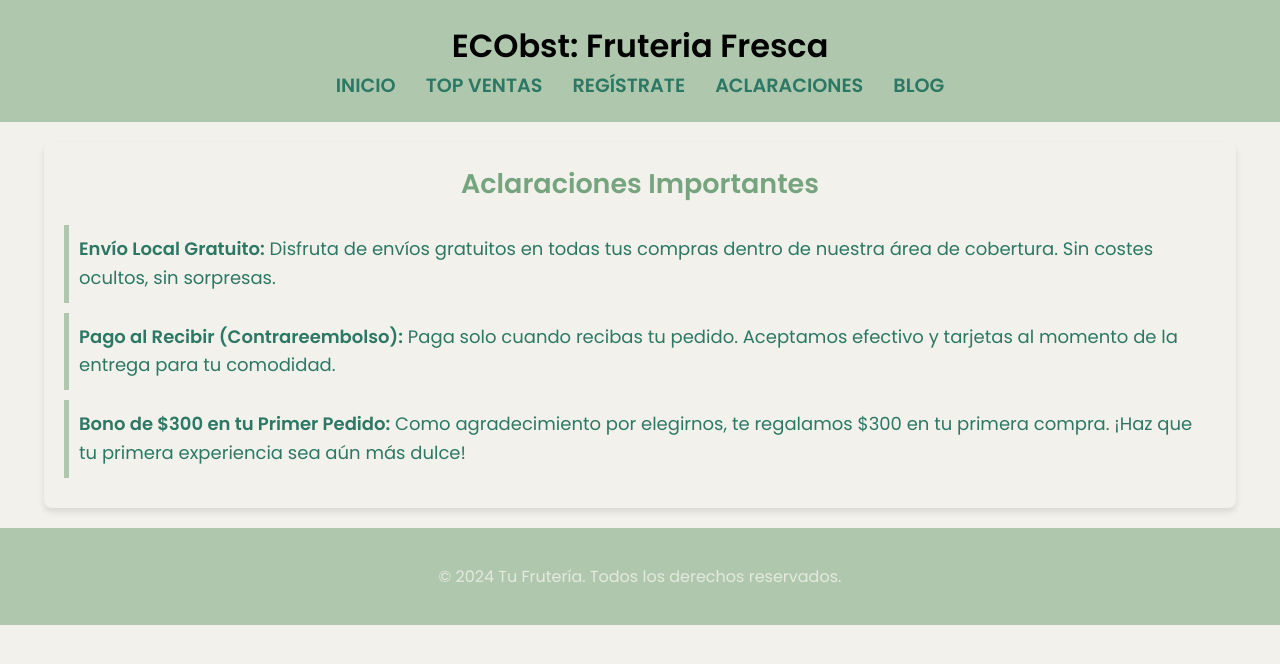
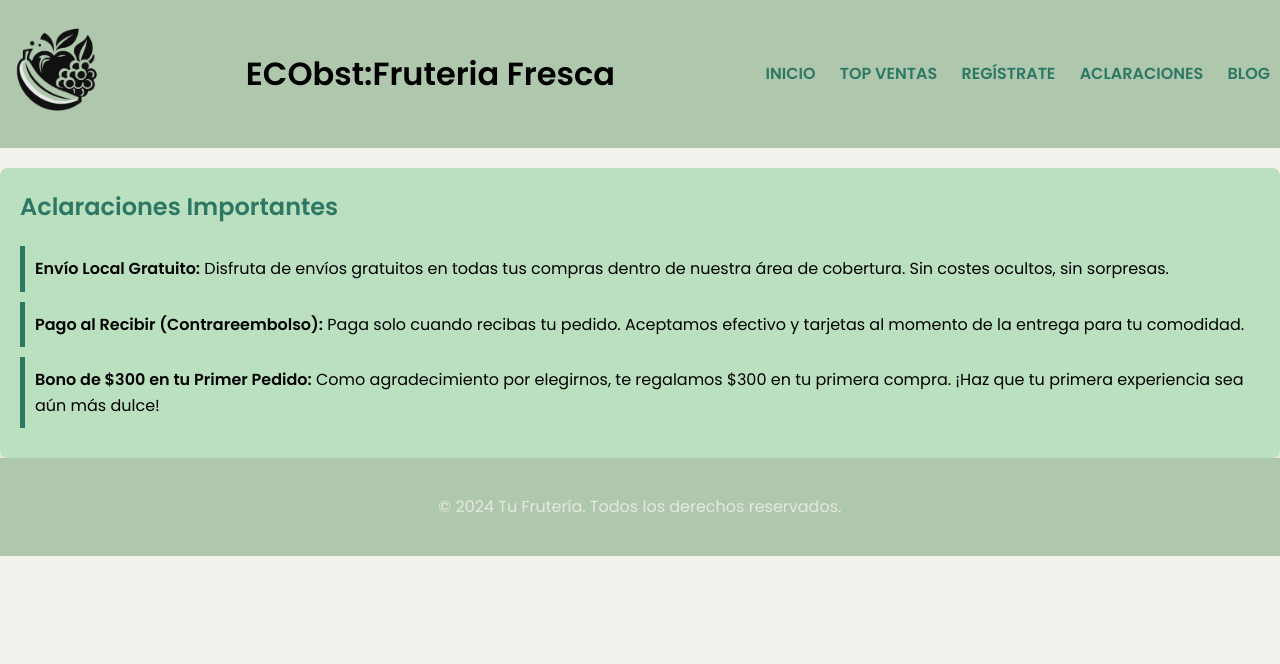
Before and after one commit to blaucherry/ProyectoWEB2024-2, a PHP site: page /atencion.html in a window 1280 px wide. Shown: the top 664 px of the page. Run offline with PHP 8.4, Linux system fonts and the light colour scheme.

Commit message:
Paginas HTML
Cambios de la barra de navegacion en las 4 paginas HTML

```diff
--- a/Equipo1/atencion.css
+++ b/Equipo1/atencion.css
@@ -10,7 +10,6 @@
     --contrast-color: #2C7865;
 }
 
-/* Reset básico para algunos elementos */
 body, h1, h2, ul, li {
     margin: 0;
     padding: 0;
@@ -23,10 +22,9 @@
     color: var(--dark-color);
 }
 
-header {
-    background-color: var(--primary-color);
+header{
+    background-color: #AFC8AD;
     padding: 20px 0;
-    text-align: center;
 }
 
 .caja {
@@ -45,28 +43,30 @@
 }
 
 nav ul {
+    padding: 0;
     list-style: none;
-    display: flex;
-    justify-content: center;
 }
 
 nav li {
-    margin: 0 15px;
+    display: inline;
+    margin: 0 10px;
 }
 
 nav a {
     text-decoration: none;
-    color: var(--contrast-color);
+    color: #2C7865;
     font-weight: bold;
     text-transform: uppercase;
-    font-size: 1.2rem;
-    transition: color 0.3s ease;
+    white-space: nowrap;
 }
 
-nav a:hover {
+
+nav a:hover{
     color: var(--backgrounds-color);
     text-decoration: underline;
+
 }
+
 
 .main {
     padding: 20px;
--- a/Equipo1/atencion.html
+++ b/Equipo1/atencion.html
@@ -3,56 +3,29 @@
 <head>
     <meta charset="UTF-8">
     <title>Aclaraciones</title>
-    <link rel="stylesheet" href="atencion.css"> <!-- Asegúrate de tener tu archivo de estilos CSS en la misma carpeta o ajustar la ruta -->
-    <style>
-        /* Estilos directamente en el documento para demostración */
-        body {
-            font-family: 'Poppins', sans-serif;
-            margin: 0;
-            padding: 0;
-            background-color: #F2F1EB;
-        }
+    <link rel="stylesheet" href="atencion.css">
 
-        .aclaraciones {
-            background-color: #F2F1EB;
-            padding: 20px;
-            margin: 20px auto;
-            width: 90%;
-            border-radius: 8px;
-            box-shadow: 0 4px 6px rgba(0, 0, 0, 0.1);
-            color: #2C7865;
-            font-size: 18px;
-        }
-
-        .aclaraciones h2 {
-            text-align: center;
-            color: #75A47F;
-        }
-
-        .aclaraciones ul {
-            list-style: none;
-            padding: 0;
-        }
-
-        .aclaraciones li {
-            margin-bottom: 10px;
-            padding: 10px;
-            border-left: 5px solid #AFC8AD;
-        }
-    </style>
 </head>
 <body>
     <header>
-        <h1>ECObst: Fruteria Fresca</h1>
+        <div class="caja">
+
+            <div class="logo">
+                <img src="image/logo.png" alt="Logo">
+            </div>
+            <h1 class="titulo-principal">ECObst:Fruteria Fresca</h1>
             <nav>
                 <ul>
                     <li><a href="index.html">Inicio</a></li>
                     <li><a href="productos.html">Top Ventas</a></li>
                     <li><a href="registro.html">Regístrate</a></li>
                     <li><a href="atencion.html">Aclaraciones</a></li>
-                <li><a href="blog.html">Blog</a></li>
+                    <li><a href="index.html#blog">Blog</a></li>
                 </ul>
             </nav>
+        </div>
+
+
     </header>
 
     <main>
--- a/Equipo1/index.html
+++ b/Equipo1/index.html
@@ -5,7 +5,7 @@
 
         <meta charset="UTF-8">
         <title>ECObst: Fruta Fresca</title>
-
+        <!--link rel="stylesheet" href="reset.css"-->
         <link rel="stylesheet" href="style.css">
 
     </head>
@@ -18,7 +18,7 @@
                 <div class="logo">
                     <img src="image/logo.png" alt="Logo">
                 </div>
-
+                <h1 class="titulo-principal">ECObst:Fruteria Fresca</h1>
                 <nav>
                     <ul>
                         <li><a href="index.html">Inicio</a></li>
@@ -29,7 +29,7 @@
                     </ul>
                 </nav>
             </div>
-            <h1 class="titulo-principal">ECOBst:Fruteria Fresca</h1>
+
 
         </header>
 
```
Also changed, not shown: Equipo1/registro.css (+10 -11 lines), Equipo1/registro.html (+12 -4 lines), Equipo1/style.css (+27 -8 lines), Equipo1/registro.txt (deleted). Lines whose indentation alone changed are shown as unchanged.
